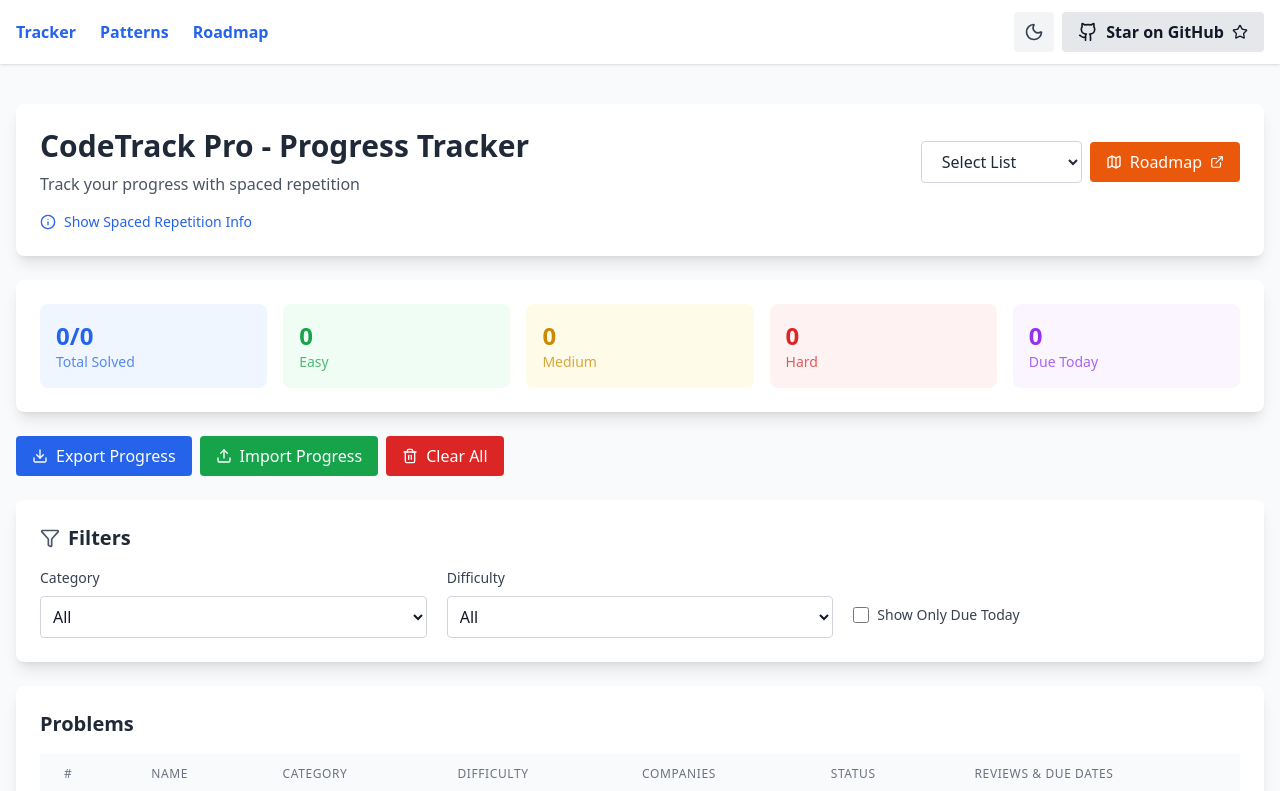
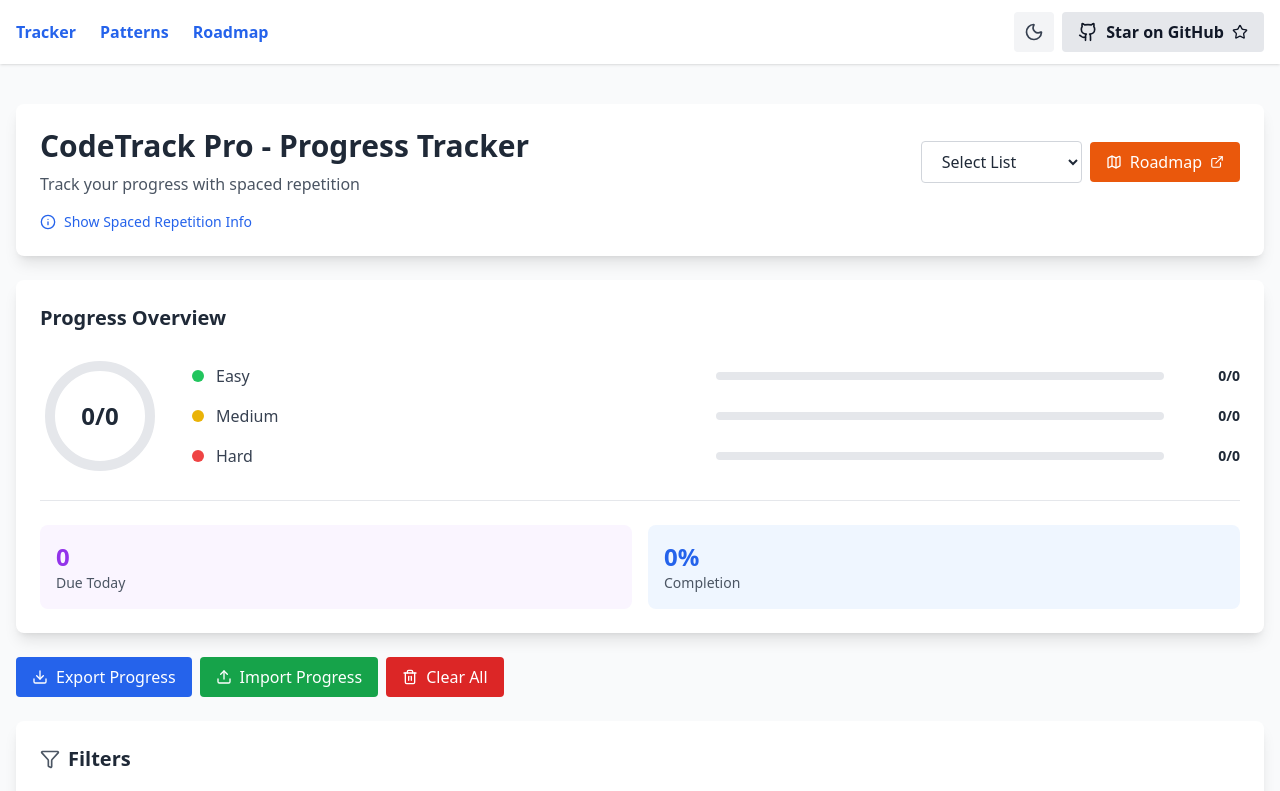
Before and after one commit to javydevx/neetcode-tracker, a React (Vite) app: page / in a window 1280 px wide. Shown: the top 791 px of the page. Built offline with nearby package versions, Linux system fonts and the light colour scheme.

Commit message:
make statistics visually better

```diff
--- /dev/null
+++ b/src/components/CircularStatsCard.jsx
@@ -0,0 +1,162 @@
+const CircularProgress = ({ solved, total, size = 120 }) => {
+  const percentage = total > 0 ? (solved / total) * 100 : 0;
+  const radius = (size - 20) / 2;
+  const circumference = 2 * Math.PI * radius;
+  const offset = circumference - (percentage / 100) * circumference;
+
+  return (
+    <div className="relative" style={{ width: size, height: size }}>
+      <svg className="transform -rotate-90" width={size} height={size}>
+        <circle
+          cx={size / 2}
+          cy={size / 2}
+          r={radius}
+          stroke="currentColor"
+          strokeWidth="10"
+          fill="none"
+          className="text-gray-200 dark:text-gray-700"
+        />
+        <circle
+          cx={size / 2}
+          cy={size / 2}
+          r={radius}
+          stroke="currentColor"
+          strokeWidth="10"
+          fill="none"
+          strokeDasharray={circumference}
+          strokeDashoffset={offset}
+          className="text-blue-600 dark:text-blue-500 transition-all duration-500"
+          strokeLinecap="round"
+        />
+      </svg>
+      <div className="absolute inset-0 flex items-center justify-center">
+        <div className="text-center">
+          <div className="text-2xl font-bold text-gray-800 dark:text-white">
+            {solved}/{total}
+          </div>
+        </div>
+      </div>
+    </div>
+  );
+};
+
+const CircularStatsCard = ({ stats, problems }) => {
+  const totalEasy = problems.filter((p) => p.difficulty === "Easy").length;
+  const totalMedium = problems.filter((p) => p.difficulty === "Medium").length;
+  const totalHard = problems.filter((p) => p.difficulty === "Hard").length;
+
+  return (
+    <div className="bg-white dark:bg-gray-800 rounded-lg shadow-lg p-6 transition-colors">
+      <h2 className="text-xl font-semibold mb-6 text-gray-800 dark:text-white">
+        Progress Overview
+      </h2>
+
+      <div className="flex flex-col md:flex-row items-center gap-8">
+        <div className="flex-shrink-0">
+          <CircularProgress solved={stats.solved} total={stats.total} />
+        </div>
+
+        <div className="flex-1 w-full space-y-4">
+          {/* Easy */}
+          <div className="flex items-center justify-between">
+            <div className="flex items-center gap-3 flex-1">
+              <div className="w-3 h-3 rounded-full bg-green-500"></div>
+              <span className="text-gray-700 dark:text-gray-300 font-medium">
+                Easy
+              </span>
+            </div>
+            <div className="flex items-center gap-4 flex-1">
+              <div className="flex-1 bg-gray-200 dark:bg-gray-700 rounded-full h-2">
+                <div
+                  className="bg-green-500 h-2 rounded-full transition-all duration-500"
+                  style={{
+                    width: `${
+                      totalEasy > 0 ? (stats.easy / totalEasy) * 100 : 0
+                    }%`,
+                  }}
+                ></div>
+              </div>
+              <span className="text-sm font-semibold text-gray-800 dark:text-white min-w-[60px] text-right">
+                {stats.easy}/{totalEasy}
+              </span>
+            </div>
+          </div>
+
+          {/* Medium */}
+          <div className="flex items-center justify-between">
+            <div className="flex items-center gap-3 flex-1">
+              <div className="w-3 h-3 rounded-full bg-yellow-500"></div>
+              <span className="text-gray-700 dark:text-gray-300 font-medium">
+                Medium
+              </span>
+            </div>
+            <div className="flex items-center gap-4 flex-1">
+              <div className="flex-1 bg-gray-200 dark:bg-gray-700 rounded-full h-2">
+                <div
+                  className="bg-yellow-500 h-2 rounded-full transition-all duration-500"
+                  style={{
+                    width: `${
+                      totalMedium > 0 ? (stats.medium / totalMedium) * 100 : 0
+                    }%`,
+                  }}
+                ></div>
+              </div>
+              <span className="text-sm font-semibold text-gray-800 dark:text-white min-w-[60px] text-right">
+                {stats.medium}/{totalMedium}
+              </span>
+            </div>
+          </div>
+
+          {/* Hard */}
+          <div className="flex items-center justify-between">
+            <div className="flex items-center gap-3 flex-1">
+              <div className="w-3 h-3 rounded-full bg-red-500"></div>
+              <span className="text-gray-700 dark:text-gray-300 font-medium">
+                Hard
+              </span>
+            </div>
+            <div className="flex items-center gap-4 flex-1">
+              <div className="flex-1 bg-gray-200 dark:bg-gray-700 rounded-full h-2">
+                <div
+                  className="bg-red-500 h-2 rounded-full transition-all duration-500"
+                  style={{
+                    width: `${
+                      totalHard > 0 ? (stats.hard / totalHard) * 100 : 0
+                    }%`,
+                  }}
+                ></div>
+              </div>
+              <span className="text-sm font-semibold text-gray-800 dark:text-white min-w-[60px] text-right">
+                {stats.hard}/{totalHard}
+              </span>
+            </div>
+          </div>
+        </div>
+      </div>
+
+      {/* Additional Stats */}
+      <div className="mt-6 pt-6 border-t border-gray-200 dark:border-gray-700">
+        <div className="grid grid-cols-2 gap-4">
+          <div className="bg-purple-50 dark:bg-purple-900/30 rounded-lg p-4">
+            <div className="text-2xl font-bold text-purple-600 dark:text-purple-400">
+              {stats.dueToday || 0}
+            </div>
+            <div className="text-sm text-gray-600 dark:text-gray-400">
+              Due Today
+            </div>
+          </div>
+          <div className="bg-blue-50 dark:bg-blue-900/30 rounded-lg p-4">
+            <div className="text-2xl font-bold text-blue-600 dark:text-blue-400">
+              {Math.round((stats.solved / stats.total) * 100) || 0}%
+            </div>
+            <div className="text-sm text-gray-600 dark:text-gray-400">
+              Completion
+            </div>
+          </div>
+        </div>
+      </div>
+    </div>
+  );
+};
+
+export default CircularStatsCard;
--- a/src/components/ExportImportControls.jsx
+++ b/src/components/ExportImportControls.jsx
@@ -37,7 +37,7 @@ const ExportImportControls = ({ progress, setProgress }) => {
   };
 
   return (
-    <div className="flex flex-wrap gap-2 mb-6">
+    <div className="flex flex-wrap gap-2 my-6">
       <button
         onClick={exportData}
         className="flex items-center gap-2 px-4 py-2 bg-blue-600 hover:bg-blue-700 dark:bg-blue-500 dark:hover:bg-blue-600 text-white rounded transition-colors"
--- a/src/components/index.js
+++ b/src/components/index.js
@@ -2,4 +2,5 @@ export { default as Navbar } from "./Navbar";
 export { default as Filters } from "./Filters";
 export { default as StatsCard } from "./StatsCard";
 export { default as ProblemTable } from "./ProblemTable";
+export { default as CircularStatsCard } from "./CircularStatsCard";
 export { default as ExportImportControls } from "./ExportImportControls";
--- a/src/pages/LeetCodeTracker.jsx
+++ b/src/pages/LeetCodeTracker.jsx
@@ -5,6 +5,7 @@ import {
   StatsCard,
   ProblemTable,
   ExportImportControls,
+  CircularStatsCard,
 } from "../components";
 import { blind75, leetcode75, neetcode150 } from "../data";
 
@@ -264,23 +265,17 @@ const LeetCodeTracker = () => {
         )}
 
         {/* Stats */}
-        <div className="bg-white dark:bg-gray-800 rounded-lg shadow-lg p-6 mb-6 transition-colors">
-          <div className="grid grid-cols-2 md:grid-cols-5 gap-4">
-            <StatsCard
-              color="blue"
-              value={`${stats.solved}/${stats.total}`}
-              label="Total Solved"
-            />
-            <StatsCard color="green" value={stats.easy} label="Easy" />
-            <StatsCard color="yellow" value={stats.medium} label="Medium" />
-            <StatsCard color="red" value={stats.hard} label="Hard" />
-            <StatsCard
-              color="purple"
-              value={getDueProblems()}
-              label="Due Today"
-            />
-          </div>
-        </div>
+        <CircularStatsCard
+          stats={{
+            total: stats.total,
+            solved: stats.solved,
+            easy: stats.easy,
+            medium: stats.medium,
+            hard: stats.hard,
+            dueToday: getDueProblems(),
+          }}
+          problems={problems}
+        />
 
         {/* Export / Import / Clear */}
         <ExportImportControls progress={progress} setProgress={setProgress} />
```
